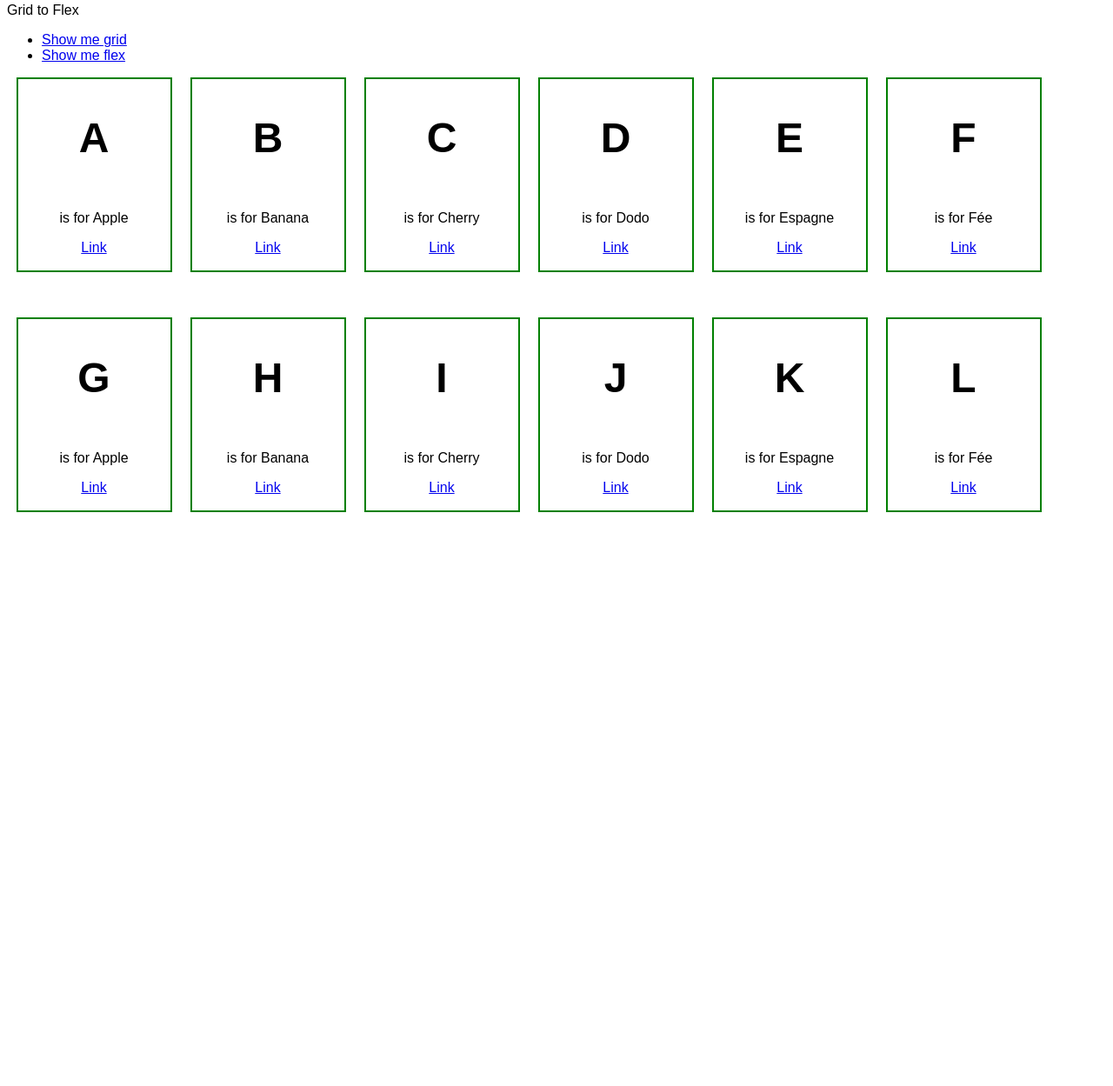
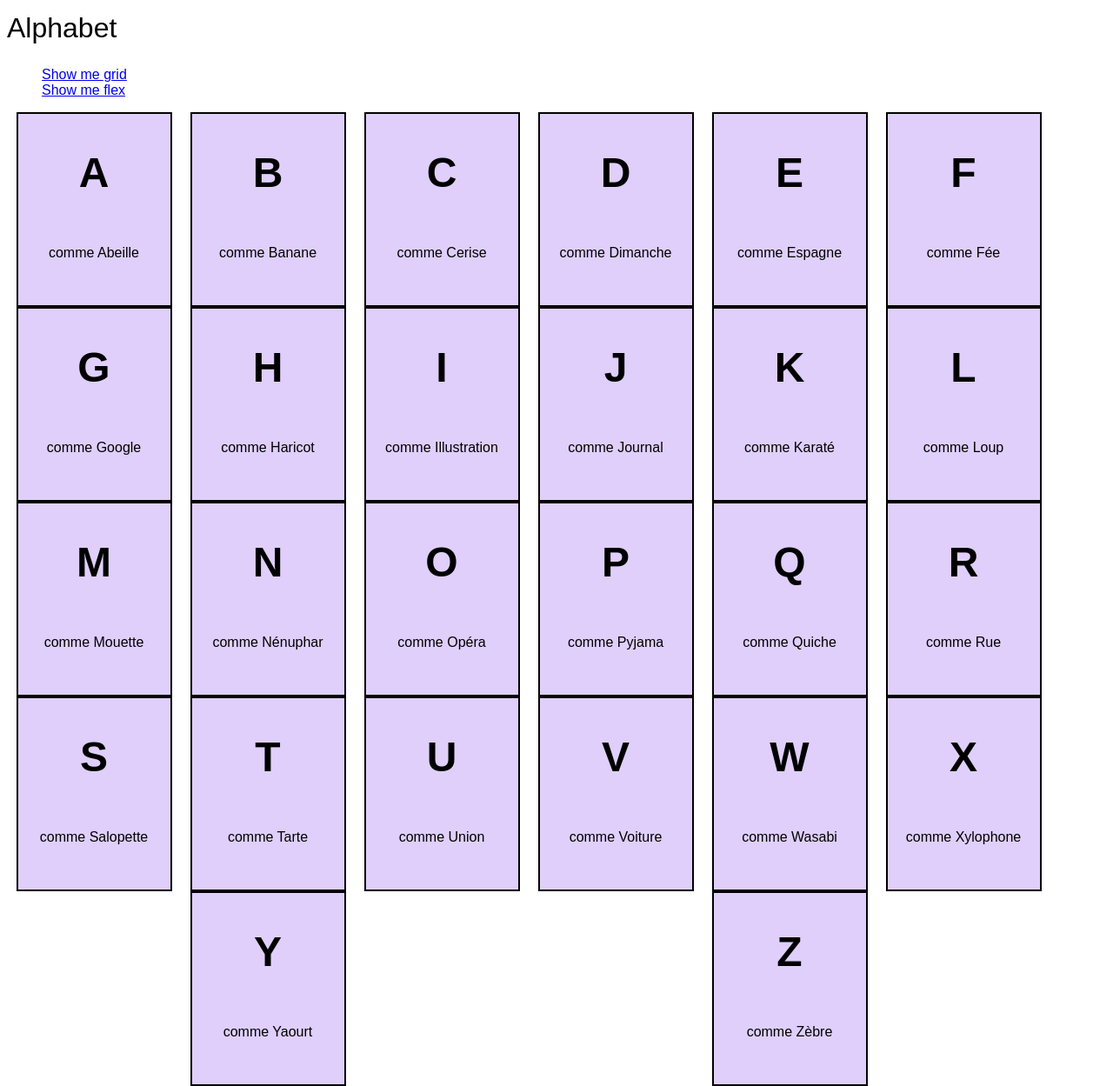
Before and after one commit to Pompilekiwi/M1-WD-2019-2020-CSS-project, a plain HTML site: page index_abcd.html in a window 1280 px wide. Shown: the part 13-1262 px from the top of the page at 87% size. Before the commit the page ends 800 px from the top, so only its background shows below. Drawn offline with Linux system fonts and the light colour scheme; a web font is replaced by a local one.

Commit message:
changement textes ABCD

```diff
--- a/css/abcd.css
+++ b/css/abcd.css
@@ -16,10 +16,20 @@ h1 {
   font-size: 3rem;
 }
 
+h2 {
+  font-weight: 400;
+  font-size: 2rem;
+}
+
+#main-menu ul {
+  list-style-type: none;
+}
+
 section {
   width: 175px;
   height: 220px;
-  border: 2px solid green;
+  background-color: rgb(223, 207, 250);
+  border: 2px solid black;
   display: flex;
   flex-direction: column;
   align-items: center;
@@ -39,7 +49,7 @@ section {
 #containergrid {
   display: grid;
   grid-template-columns: repeat(4, 1fr);
-  grid-gap: 15px;
+  gap: 10px;
 }
 
 #containergrid:target {
@@ -48,14 +58,12 @@ section {
   justify-content: space-between;
 }
 
+
+
 .box {
-  width: 175px;
-  height: 175px;
-  border: 2px solid green;
+  width: 75px;
+  height: 75px;
+  background-color: rgb(223, 207, 250);
+  border: 2px solid black;
   padding: 10%;
 }
-
-.containergrid h1 {
-  font-weight: 600;
-  font-size: 3rem;
-}
--- a/index_abcd.html
+++ b/index_abcd.html
@@ -8,8 +8,11 @@
   <body>
 
   <head>
+    <div class="title">
+       <h2>Alphabet</h2>
+    </div>
+
     <nav id="main-menu">
-      <p>Grid to Flex</p>
         <ul>
           <Li><a href="grid.html">Show me grid</a></li>
           <Li><a href="#">Show me flex</a></li>
@@ -21,75 +24,133 @@
 
      <section id="sectionA">
        <h1>A</h1>
-       <p>is for Apple</p>
-       <a href="#">Link</a>
+       <p>comme Abeille</p>
      </section>
 
      <section id="sectionB">
        <h1>B</h1>
-       <p>is for Banana</p>
-       <a href="#">Link</a>
+       <p>comme Banane</p>
      </section>
 
      <section id="sectionC">
        <h1>C</h1>
-       <p>is for Cherry</p>
-       <a href="#">Link</a>
+       <p>comme Cerise</p>
      </section>
 
      <section id="sectionD">
        <h1>D</h1>
-       <p>is for Dodo</p>
-       <a href="#">Link</a>
+       <p>comme Dimanche</p>
      </section>
 
      <section id="sectionE">
        <h1>E</h1>
-       <p>is for Espagne</p>
-       <a href="#">Link</a>
+       <p>comme Espagne</p>
      </section>
 
      <section id="sectionF">
        <h1>F</h1>
-       <p>is for Fée</p>
-       <a href="#">Link</a>
+       <p>comme Fée</p>
      </section>
 
 
      <section id="sectionG">
        <h1>G</h1>
-       <p>is for Apple</p>
-       <a href="#">Link</a>
+       <p>comme Google</p>
      </section>
 
      <section id="sectionH">
        <h1>H</h1>
-       <p>is for Banana</p>
-       <a href="#">Link</a>
+       <p>comme Haricot</p>
      </section>
 
      <section id="sectionI">
        <h1>I</h1>
-       <p>is for Cherry</p>
-       <a href="#">Link</a>
+       <p>comme Illustration</p>
      </section>
 
      <section id="sectionJ">
        <h1>J</h1>
-       <p>is for Dodo</p>
-       <a href="#">Link</a>
+       <p>comme Journal</p>
      </section>
 
      <section id="sectionK">
        <h1>K</h1>
-       <p>is for Espagne</p>
-       <a href="#">Link</a>
+       <p>comme Karaté</p>
      </section>
 
      <section id="sectionL">
        <h1>L</h1>
-       <p>is for Fée</p>
-       <a href="#">Link</a>
+       <p>comme Loup</p>
+     </section>
+
+     <section id="sectionM">
+       <h1>M</h1>
+       <p>comme Mouette</p>
+     </section>
+
+     <section id="sectionN">
+       <h1>N</h1>
+       <p>comme Nénuphar</p>
+     </section>
+
+     <section id="sectionO">
+       <h1>O</h1>
+       <p>comme Opéra</p>
+     </section>
+
+     <section id="sectionP">
+       <h1>P</h1>
+       <p>comme Pyjama</p>
+     </section>
+
+     <section id="sectionQ">
+       <h1>Q</h1>
+       <p>comme Quiche</p>
+     </section>
+
+     <section id="sectionR">
+       <h1>R</h1>
+       <p>comme Rue</p>
+     </section>
+
+     <section id="sectionS">
+       <h1>S</h1>
+       <p>comme Salopette</p>
+     </section>
+
+     <section id="sectionT">
+       <h1>T</h1>
+       <p>comme Tarte</p>
+     </section>
+
+     <section id="sectionU">
+       <h1>U</h1>
+       <p>comme Union</p>
+     </section>
+
+     <section id="sectionV">
+       <h1>V</h1>
+       <p>comme Voiture</p>
+     </section>
+
+     <section id="sectionW">
+       <h1>W</h1>
+       <p>comme Wasabi</p>
+     </section>
+
+     <section id="sectionX">
+       <h1>X</h1>
+       <p>comme Xylophone</p>
+     </section>
+
+     <section id="sectionY">
+       <h1>Y</h1>
+       <p>comme Yaourt</p>
+     </section>
+
+     <section id="sectionZ">
+       <h1>Z</h1>
+       <p>comme Zèbre</p>
      </section>
 
    </div>
```
Also changed, not shown: grid.html (+119 -15 lines).
